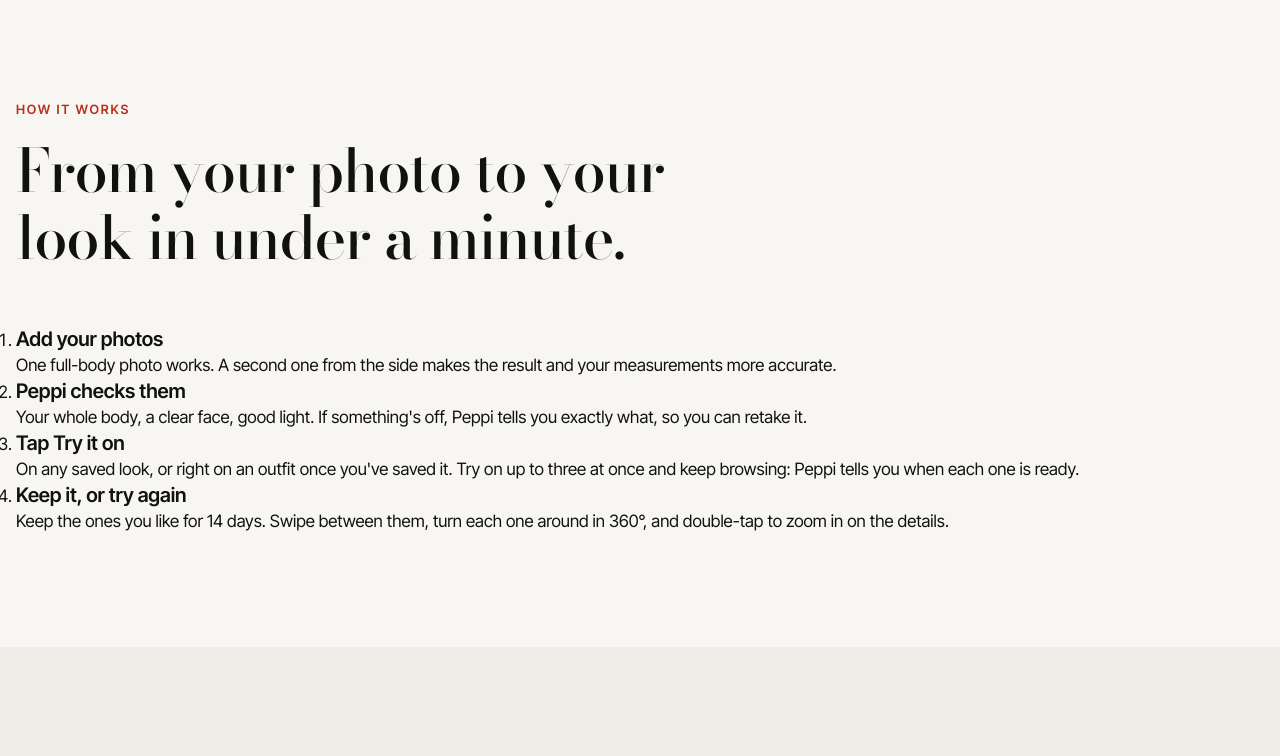
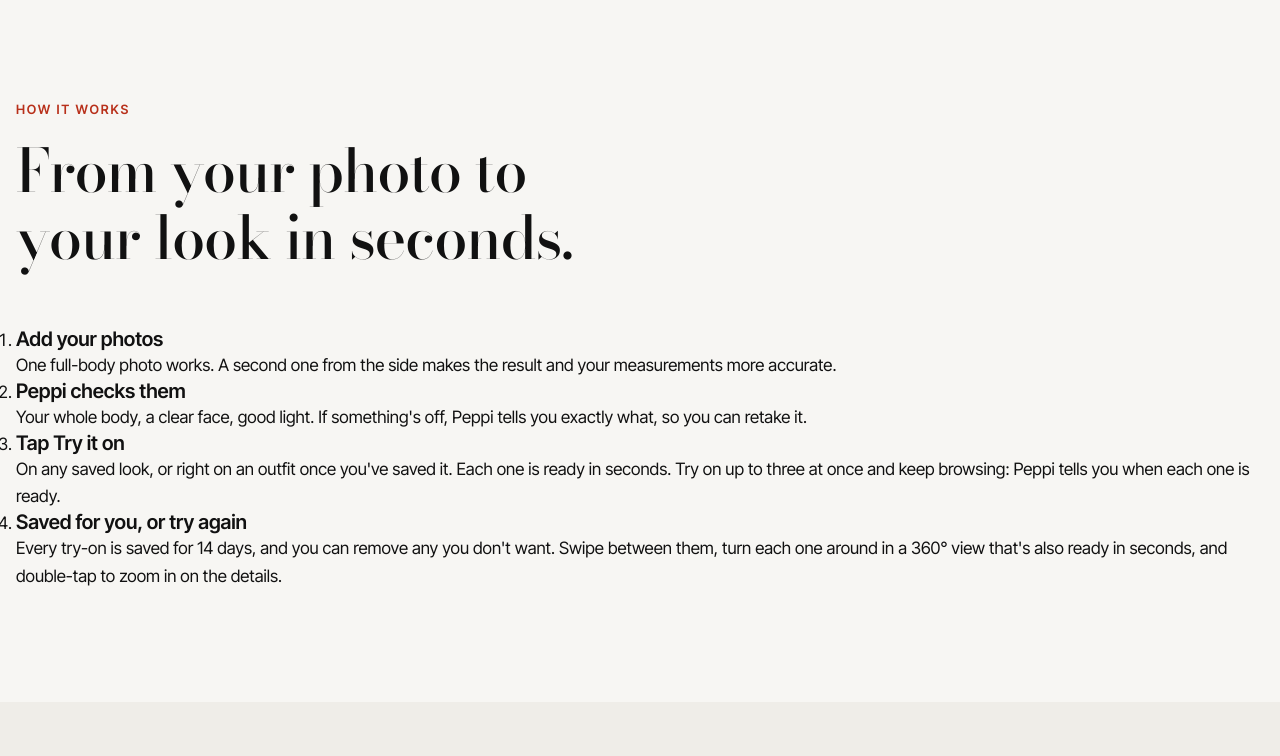
Before and after one commit to peppistyle1/peppi-website, a plain HTML site: page docs/try-on.html in a window 1280 px wide. Shown: the part 520-1276 px from the top of the page. Drawn offline with Linux system fonts and the light colour scheme.

Commit message:
Try-on page: try-ons and 360° views are ready in seconds (no exact times), and every try-on is saved for 14 days (remove any you don't want)
Co-Authored-By: Claude Opus 5.5 <noreply@anthropic.com>

```diff
--- a/docs/sitemap.xml
+++ b/docs/sitemap.xml
@@ -16,7 +16,7 @@
   <url><loc>https://peppi.style/support</loc><lastmod>2026-11-05</lastmod></url>
   <url><loc>https://peppi.style/terms</loc><lastmod>2026-11-13</lastmod></url>
   <url><loc>https://peppi.style/travel-day-outfits</loc><lastmod>2026-11-12</lastmod></url>
-  <url><loc>https://peppi.style/try-on</loc><lastmod>2026-11-13</lastmod></url>
+  <url><loc>https://peppi.style/try-on</loc><lastmod>2026-11-15</lastmod></url>
   <url><loc>https://peppi.style/what-to-wear-for-a-day-in-the-city</loc><lastmod>2026-11-12</lastmod></url>
   <url><loc>https://peppi.style/what-to-wear-on-a-school-trip</loc><lastmod>2026-11-12</lastmod></url>
   <url><loc>https://peppi.style/what-to-wear-to-a-cocktail-party</loc><lastmod>2026-11-12</lastmod></url>
--- a/docs/try-on.html
+++ b/docs/try-on.html
@@ -70,7 +70,7 @@
       <div class="wrap">
         <div class="section-head reveal">
           <span class="eyebrow">How it works</span>
-          <h2>From your photo to your look in under a minute.</h2>
+          <h2>From your photo to your look in seconds.</h2>
         </div>
         <ol class="steps reveal">
           <li>
@@ -83,11 +83,11 @@
           </li>
           <li>
             <h3>Tap Try it on</h3>
-            <p>On any saved look, or right on an outfit once you've saved it. Try on up to three at once and keep browsing: Peppi tells you when each one is ready.</p>
+            <p>On any saved look, or right on an outfit once you've saved it. Each one is ready in seconds. Try on up to three at once and keep browsing: Peppi tells you when each one is ready.</p>
           </li>
           <li>
-            <h3>Keep it, or try again</h3>
-            <p>Keep the ones you like for 14 days. Swipe between them, turn each one around in 360°, and double-tap to zoom in on the details.</p>
+            <h3>Saved for you, or try again</h3>
+            <p>Every try-on is saved for 14 days, and you can remove any you don't want. Swipe between them, turn each one around in a 360° view that's also ready in seconds, and double-tap to zoom in on the details.</p>
           </li>
         </ol>
       </div>
@@ -179,7 +179,7 @@
             <li>Nothing is uploaded until you agree, once, that these are photos of you and that you're 18 or older.</li>
             <li>Photos are stored privately and only shown to you. Google's Gemini AI uses them to measure you and make each try-on.</li>
             <li>Delete or replace them at any time. When your plan ends, or you delete your account, they're deleted with every try-on. Photos added for the 2 free try-ons are deleted after 7 days, unless you choose a plan.</li>
-            <li>Try-ons you don't keep are deleted within 24 hours. Kept ones are deleted after 14 days.</li>
+            <li>Try-ons are deleted after 14 days, or as soon as you remove them.</li>
             <li>If you don't use virtual try-on for 60 days, your photos are deleted automatically.</li>
           </ul>
         </div>
```
Also changed, not shown: src/pages/try-on.html (+5 -5 lines).
